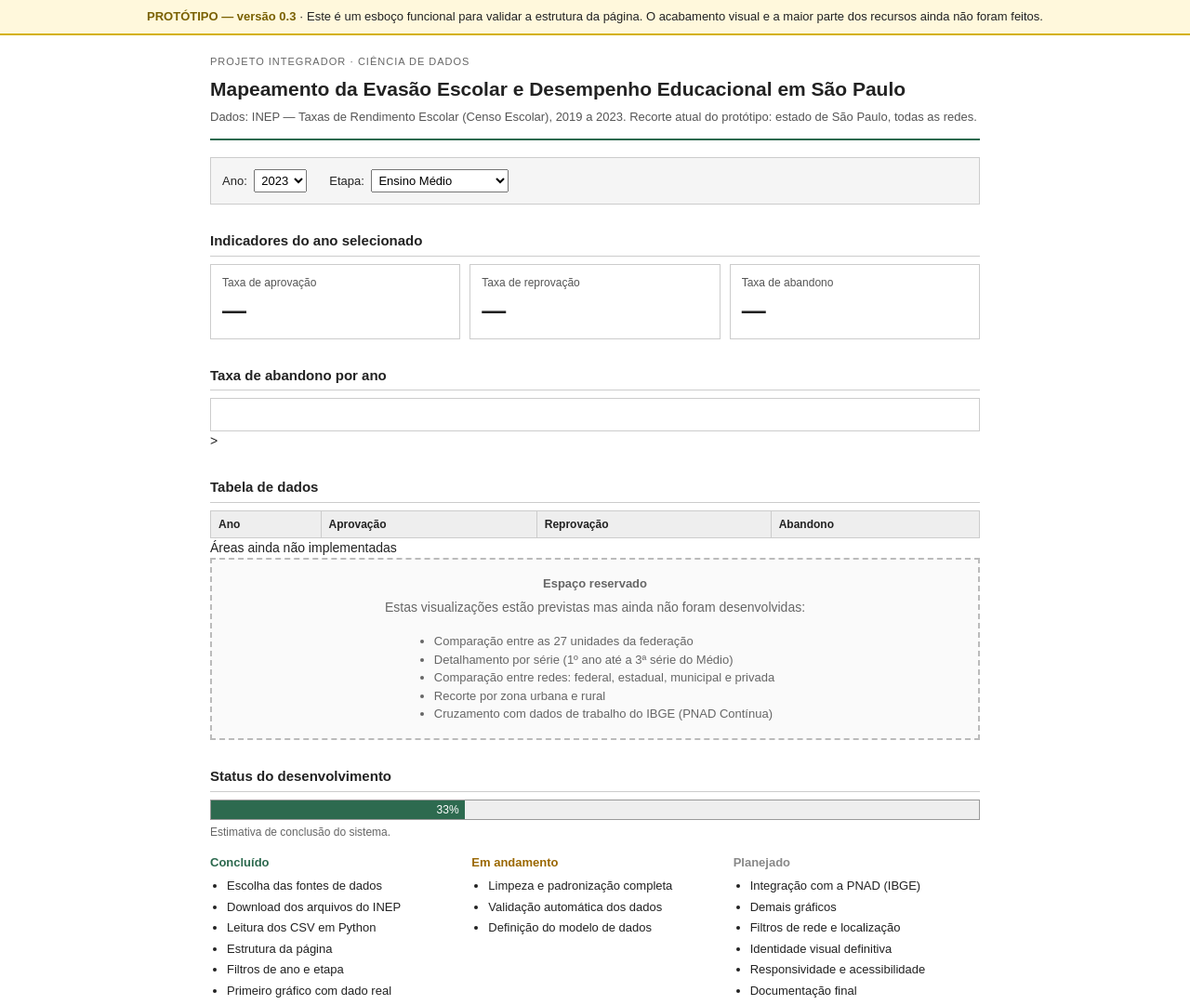
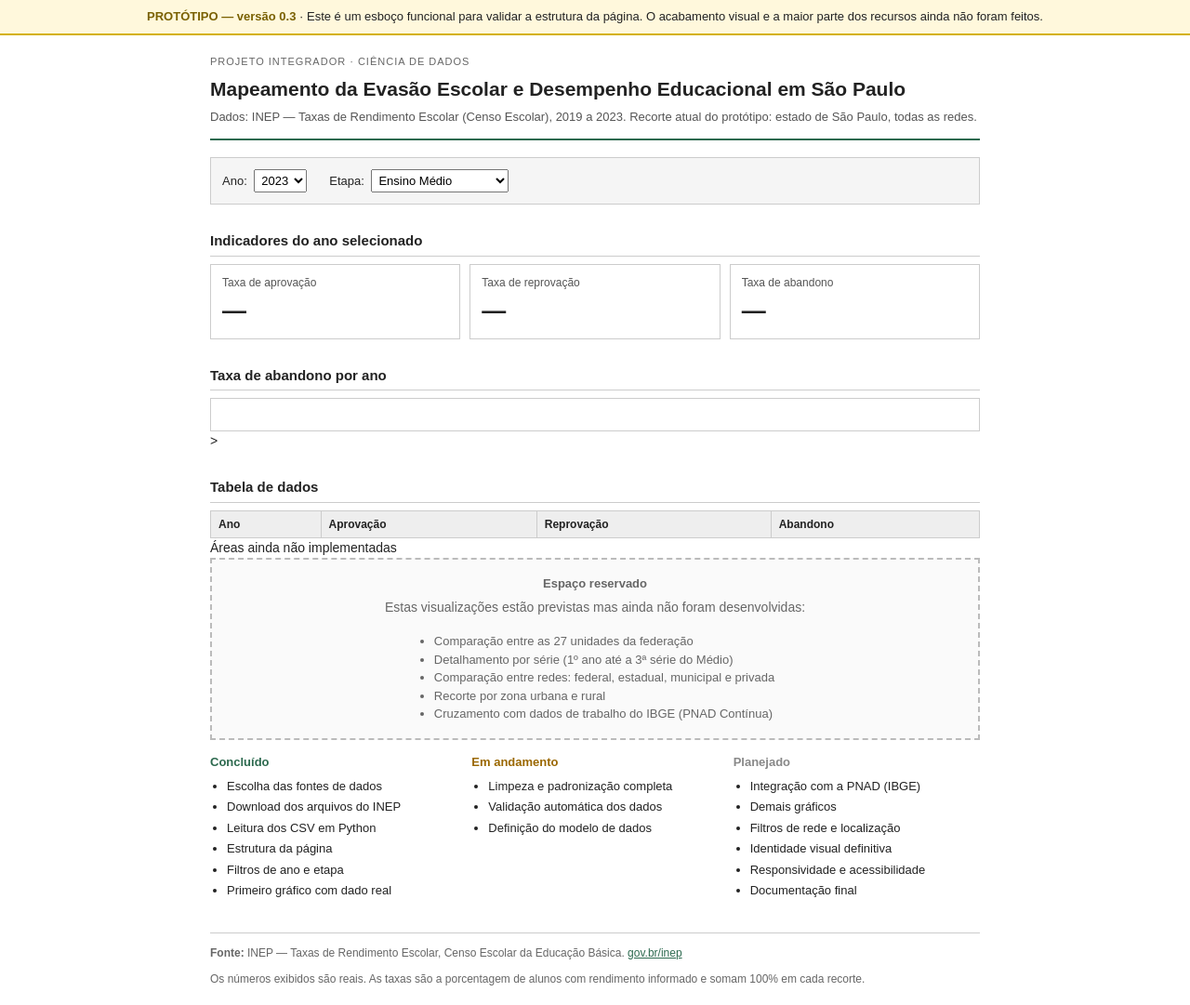
Before and after one commit to mbapeesilva1-cmyk/projetointegrador1, a plain HTML site: page index.html in a window 1280 px wide. Shown: the top 1081 px of the page at 93% size. Drawn offline with Linux system fonts and the light colour scheme.

Commit message:
Update index.html

```diff
--- a/index.html
+++ b/index.html
@@ -260,14 +260,6 @@ td.n { text-align: right; }
     </ul>
   </div>
 
-  <h2>Status do desenvolvimento</h2>
-
-  <div class="progresso-trilho">
-    <div class="progresso" style="width:33%">33%</div>
-  </div>
-  <p style="font-size:12px;color:#666">
-    Estimativa de conclusão do sistema.
-  </p>
 
   <div class="colunas">
     <div class="coluna">
```
